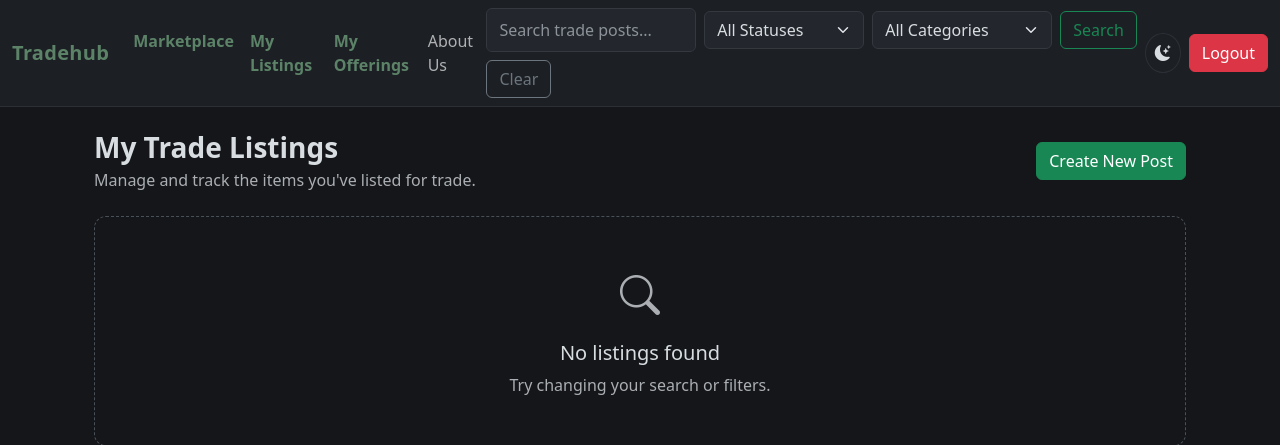
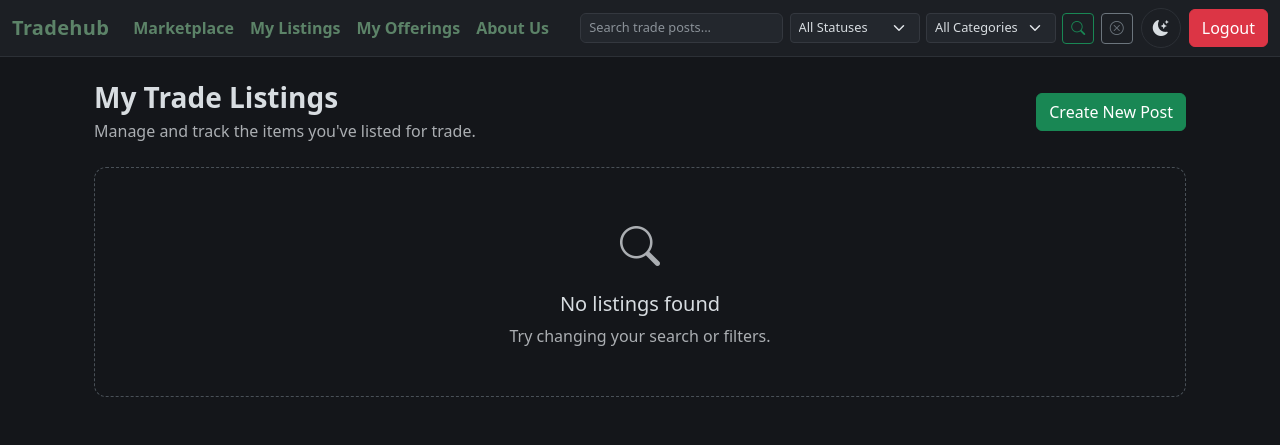
Before and after one commit to Syed-Abdul-Ali-Zaidi/Web-Based_TradeHub, a Django app: page /barter/user/1/posts/ in a window 1280 px wide. Shown: the top 445 px of the page. Run offline with Django 5.2, Linux system fonts and the light colour scheme; the visitor is signed in with stand-in values (Sample User, id 1); data that the repository does not hold is empty.

Commit message:
Fix filters size

```diff
--- a/tradehub/barter/templates/my_post_list.html
+++ b/tradehub/barter/templates/my_post_list.html
@@ -3,14 +3,13 @@
 {% block title %} Barter {% endblock %}
 
 {% block filters %}
-    <form class="d-flex flex-wrap align-items-center gap-2 mb-0"
+    <form class="market-filter-form d-flex flex-nowrap align-items-center gap-2 mb-0"
         method="get"
-        action="{% url 'my_post_list_view' user.id %}">
+        action="{% url 'post_list_view' %}">
 
         <!-- Search bar -->
         <input
-            class="form-control"
-            style="flex: 1; min-width: 200px;"
+            class="form-control form-control-sm market-search"
             name="q"
             type="search"
             placeholder="Search trade posts..."
@@ -20,8 +19,7 @@
 
         <!-- Status dropdown -->
         <select
-            class="form-select"
-            style="width: 160px;"
+            class="form-select form-select-sm market-filter-select"
             name="status"
             aria-label="Filter by status"
             onchange="this.form.submit()"
@@ -38,8 +36,7 @@
 
         <!-- Category dropdown -->
         <select
-            class="form-select"
-            style="width: 180px;"
+            class="form-select form-select-sm market-filter-select"
             name="category"
             aria-label="Filter by category"
             onchange="this.form.submit()"
@@ -55,14 +52,15 @@
         </select>
 
         <!-- Search button -->
-        <button class="btn btn-outline-success" type="submit">
-            Search
+        <button class="btn btn-outline-success btn-sm market-filter-btn" type="submit" title="Search">
+            <i class="bi bi-search"></i>
         </button>
 
         <!-- Clear filters -->
-        <a href="{% url 'my_post_list_view' user.id %}"
-        class="btn btn-outline-secondary">
-            Clear
+        <a href="{% url 'post_list_view' %}"
+        class="btn btn-outline-secondary btn-sm market-filter-btn"
+        title="Clear filters">
+            <i class="bi bi-x-circle"></i>
         </a>
 
     </form>
--- a/tradehub/static/style.css
+++ b/tradehub/static/style.css
@@ -165,6 +165,7 @@ form textarea {
     min-height: 110px;
 }
 
+
 /* Marketplace search/filter controls */
 #navbarSupportedContent .form-control,
 #navbarSupportedContent .form-select {
@@ -183,6 +184,55 @@ form textarea {
     color: var(--text-main);
     border-color: var(--brand-green);
     box-shadow: 0 0 0 0.2rem var(--brand-green-soft);
+}
+
+/* Compact marketplace search/filter form */
+.market-filter-form {
+    gap: 0.4rem !important;
+}
+
+.market-filter-form .market-search,
+.market-filter-form .market-filter-select {
+    box-sizing: border-box;
+    font-size: 0.8rem;
+}
+
+.market-filter-form .market-search {
+    flex: 1 1 160px;
+    width: auto;
+    min-width: 120px;
+    max-width: 250px;
+    padding: 0.3rem 0.5rem;
+}
+
+.market-filter-form .market-filter-select {
+    flex: 0 0 130px;
+    width: 130px;
+    padding: 0.3rem 1.8rem 0.3rem 0.5rem;
+}
+
+.market-filter-form .market-filter-btn {
+    display: inline-flex;
+    align-items: center;
+    justify-content: center;
+    flex: 0 0 32px;
+    width: 32px;
+    height: 31px;
+    padding: 0;
+}
+
+/* Responsive filters */
+@media (max-width: 575.98px) {
+    .market-filter-form .market-search {
+        flex: 1 1 100%;
+        max-width: 100%;
+    }
+
+    .market-filter-form .market-filter-select {
+        flex: 1 1 120px;
+        width: auto;
+        min-width: 0;
+    }
 }
 
 /* Authentication and confirmation pages */
--- a/tradehub/templates/layout.html
+++ b/tradehub/templates/layout.html
@@ -40,7 +40,7 @@
                 </li>
             {% endif %}
             <li class="nav-item">
-            <a class="nav-link" href="{% url 'about_us_view' %}">About Us</a>
+            <a class="nav-link active" href="{% url 'about_us_view' %}">About Us</a>
             </li>
         </ul>
 
```
Also changed, not shown: tradehub/barter/templates/post_list.html (+9 -11 lines).
